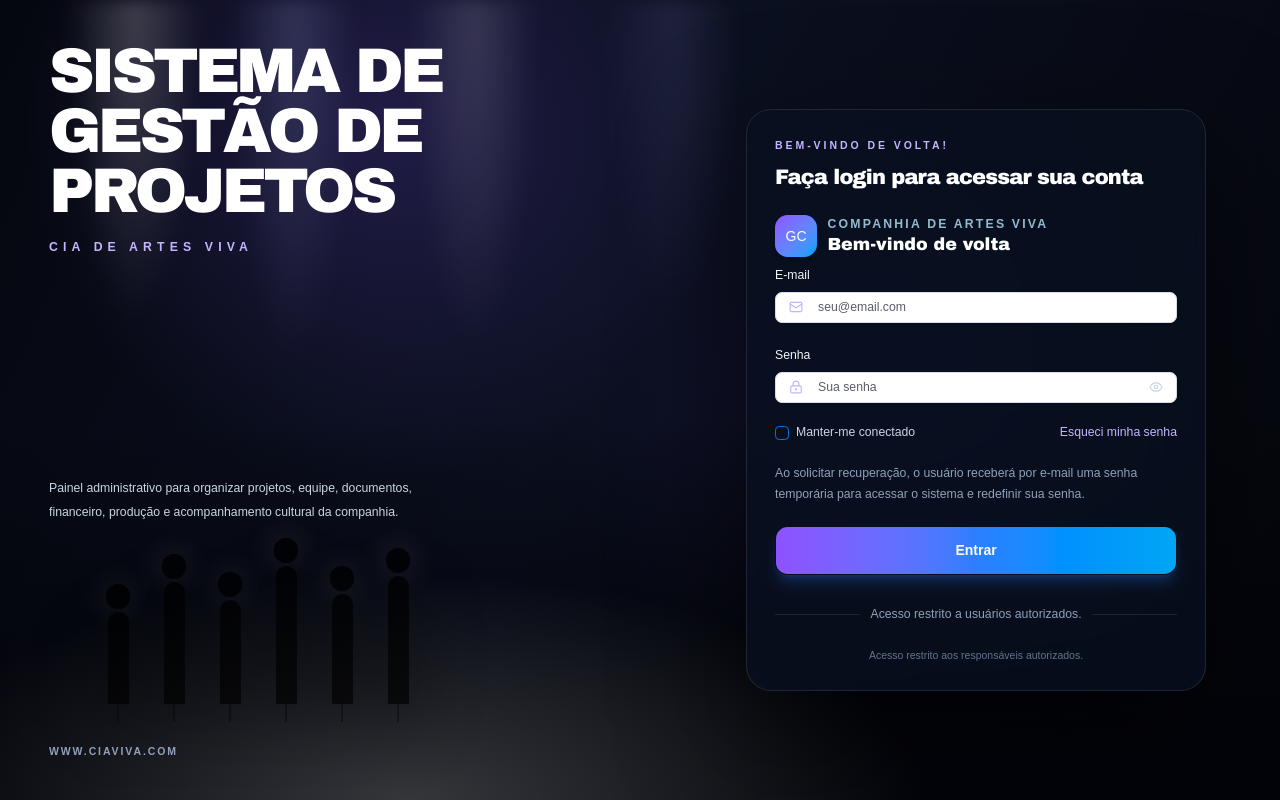
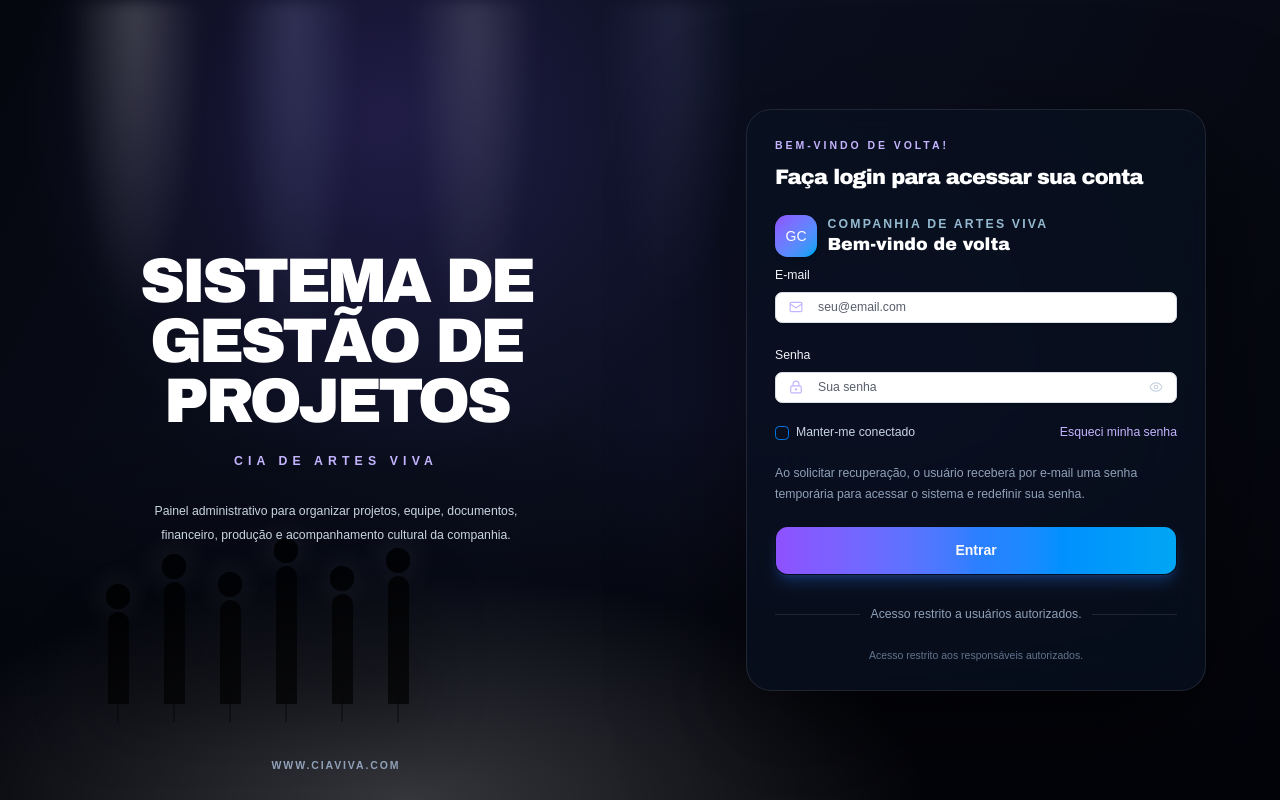
Before and after one commit to eduardocabeca100-pixel/gestaodeprojetos, a Next.js app: page /login in a window 1280 px wide. Built offline with nearby package versions, Linux system fonts and the light colour scheme; no server answers.

Commit message:
Centraliza textos da tela de login

```diff
--- a/src/app/login/page.tsx
+++ b/src/app/login/page.tsx
@@ -31,25 +31,23 @@ export default function LoginPage() {
         </div>
 
         <section className="relative z-10 grid min-h-screen grid-cols-1 lg:grid-cols-[1.05fr_0.95fr]">
-          <div className="flex min-h-[42vh] flex-col justify-between px-6 py-8 sm:px-10 lg:min-h-screen lg:px-14 lg:py-12">
-            <div>
-              <h1 className="max-w-3xl text-4xl font-black uppercase leading-[0.95] tracking-[-0.06em] text-white sm:text-6xl lg:text-7xl">
+          <div className="relative flex min-h-[42vh] flex-col items-center justify-center px-6 py-8 text-center sm:px-10 lg:min-h-screen lg:px-14 lg:py-12">
+            <div className="mx-auto max-w-3xl">
+              <h1 className="text-4xl font-black uppercase leading-[0.95] tracking-[-0.06em] text-white sm:text-6xl lg:text-7xl">
                 Sistema de Gestão de Projetos
               </h1>
 
-              <p className="mt-5 text-xs font-black uppercase tracking-[0.42em] text-violet-300 sm:text-sm">
+              <p className="mt-6 text-xs font-black uppercase tracking-[0.42em] text-violet-300 sm:text-sm">
                 Cia de Artes Viva
               </p>
-            </div>
 
-            <div className="hidden max-w-md lg:block">
-              <p className="text-sm leading-7 text-slate-300">
+              <p className="mx-auto mt-8 max-w-md text-sm leading-7 text-slate-300">
                 Painel administrativo para organizar projetos, equipe, documentos,
                 financeiro, produção e acompanhamento cultural da companhia.
               </p>
             </div>
 
-            <p className="text-xs font-bold uppercase tracking-[0.18em] text-slate-400">
+            <p className="absolute bottom-8 left-1/2 -translate-x-1/2 text-xs font-bold uppercase tracking-[0.18em] text-slate-400">
               WWW.CIAVIVA.COM
             </p>
           </div>
```
